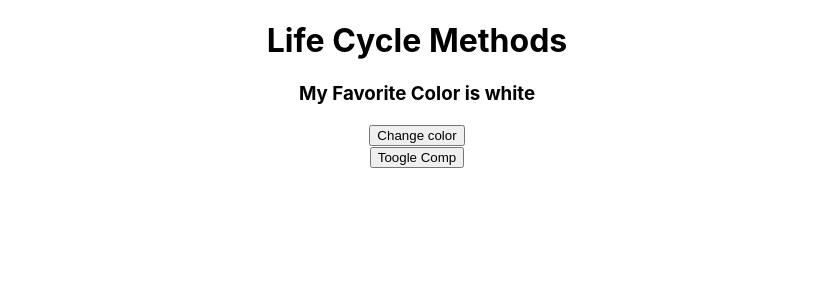
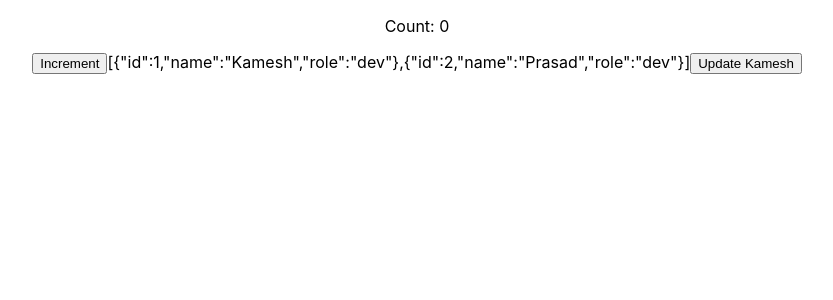
Before and after one commit to KameshwaranMurugan333/18th-dec-context--example, a React (Create React App) app: page / in a window 1280 px wide. Shown: the top 300 px of the page, without its empty margins (223-1056 px from the left). Built offline with nearby package versions, Linux system fonts and the light colour scheme.

Commit message:
State Correct Usage

```diff
--- a/src/App.js
+++ b/src/App.js
@@ -1,15 +1,12 @@
 import React from 'react';
 import './App.css';
-import LifeCycleMethod from "./LifeCycleMethod";
+import StateUsage from './StateUsage';
 
 function App() {
 
-  const [hideShowLCM, setHideShowLCM] = React.useState(true);
-
   return (
     <div className="App">
-      {hideShowLCM && <LifeCycleMethod favcol={"white"} />}
-      <button onClick={(e) => setHideShowLCM(!hideShowLCM)} >Toogle Comp</button>
+      <StateUsage />
     </div>
   );
 }
--- /dev/null
+++ b/src/StateUsage.jsx
@@ -0,0 +1,52 @@
+import React from "react";
+
+class StateUsage extends React.Component {
+    constructor(props) {
+        super(props);
+        this.state = {
+            count: 0,
+            name: "Kamesh",
+            users: [
+                { id: 1, name: "Kamesh", role: "dev" },
+                { id: 2, name: "Prasad", role: "dev" },
+            ]
+        }
+    }
+
+    incrementCounter = () => {
+        // Wrong Method
+
+        // this.state.count = this.state.count + 1;
+
+        // this.setState({ count: this.state.count + 1 })
+
+        // Correct Method
+        this.setState((state, props) => {
+            return { count: state.count + 1 }
+        }, () => {
+            console.log("I am updated the count.");
+        });
+    }
+
+    updateKamesh = () => {
+        this.setState((state, props) => {
+            let newUser = state.users;
+            newUser[0].name = "Kamesh Updated";
+            return { users: newUser };
+        }, () => {
+            console.log("I am updated the users.");
+        })
+    }
+
+    render() {
+        return <div>
+            <p>Count: {this.state.count}</p>
+            <button onClick={this.incrementCounter}>Increment</button>
+
+            {JSON.stringify(this.state.users)}
+            <button onClick={this.updateKamesh}>Update Kamesh</button>
+        </div>
+    }
+}
+
+export default StateUsage;
```
